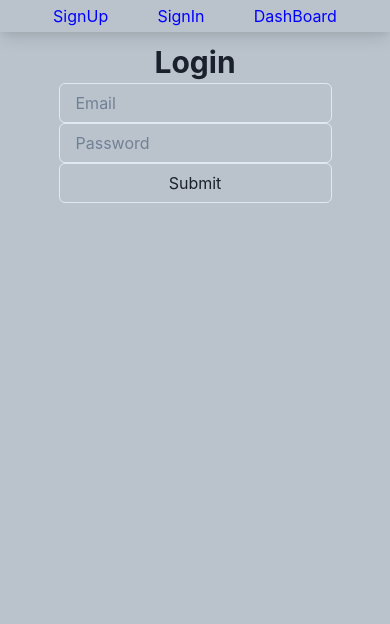
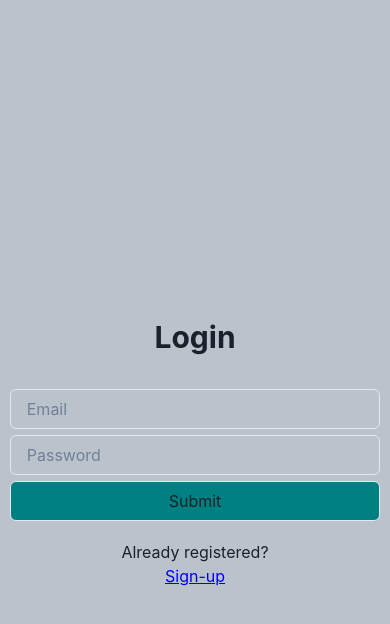
Before and after one commit to jagroshansingh/Quiz, a React (Create React App) app in the folder frontend/: page /signin in a window 390 px wide. Shown: the top 624 px of the page. Built offline with nearby package versions, Linux system fonts and the light colour scheme.

Commit message:
added responsiveness

```diff
--- a/frontend/src/Components/Single.jsx
+++ b/frontend/src/Components/Single.jsx
@@ -9,7 +9,7 @@ export const Single = ({ allq, handleOption, remember, current }) => {
     <div>
       <Box className={styles.optionsContainer}>
         <Box className={styles.questionContainer}>
-          <Heading size={"md"} w={'80%'}>
+          <Heading size={{base:"sm",md:"md"}} >
             {current + 1 + ". " + allq[current].question}
           </Heading>
           <Heading size={"sm"} >{current + 1 + " of " + allq.length}</Heading>
--- a/frontend/src/Components/css/Single.module.css
+++ b/frontend/src/Components/css/Single.module.css
@@ -25,7 +25,12 @@
 
 .questionContainer>h2:last-child{
     border:0px solid;
-    width: 65px
+    width: 65px;
+}
+
+.questionContainer>h2:first-child{
+    width: 80%;
+    border: 0px solid;
 }
 
 .correctAnswer{
@@ -33,3 +38,13 @@
     text-align: center;
     margin-top: 3%;
 }
+
+@media screen and (max-width:500px){
+    .questionContainer>h2:last-child{
+        display: none;
+    }
+
+    .questionContainer>h2:first-child{
+        width: 100%;
+    }
+}
--- a/frontend/src/Pages/Signin.jsx
+++ b/frontend/src/Pages/Signin.jsx
@@ -1,9 +1,8 @@
 import React from 'react'
-import { Admin } from './Admin'
 import { Box, Heading, Input } from '@chakra-ui/react'
 import styles from './css/Signup.module.css'
 import axios from 'axios'
-import { useNavigate } from 'react-router-dom'
+import { Link, useNavigate } from 'react-router-dom'
 
 export const Signin = () => {
   const navigate=useNavigate()
@@ -39,8 +38,8 @@ export const Signin = () => {
         .catch(err=>console.log(err))
     }
   return (
-    <div>
-      <Admin />
+    <div className={styles.wholePage}>
+      {/* <Admin /> */}
       <Box className={styles.container}>
         <Heading>Login</Heading>
         <form action="" onSubmit={handleSubmit}>
@@ -48,6 +47,7 @@ export const Signin = () => {
             <Input type='password' placeholder='Password' onChange={handleChange}/>
             <Input type='submit'/>
         </form>
+        <Box>Already registered? <Box color={'blue'} textDecoration={'underline'}><Link to={'/signup'}>Sign-up</Link></Box></Box>
       </Box>
     </div>
   )
--- a/frontend/src/Pages/Signup.jsx
+++ b/frontend/src/Pages/Signup.jsx
@@ -1,9 +1,8 @@
 import React from "react";
-import { Admin } from "./Admin";
 import { Box, Heading, Input, useToast } from "@chakra-ui/react";
 import styles from "./css/Signup.module.css";
 import axios from "axios";
-import { useNavigate } from "react-router-dom";
+import { Link, useNavigate } from "react-router-dom";
 
 export const Signup = () => {
   const toast = useToast();
@@ -55,8 +54,7 @@ export const Signup = () => {
     });
   };
   return (
-    <div>
-      <Admin />
+    <div className={styles.wholePage}>
       <Box className={styles.container}>
         <Heading>Sign-up</Heading>
         <form action="" onSubmit={handleSubmit}>
@@ -68,6 +66,7 @@ export const Signup = () => {
           />
           <Input type="submit" />
         </form>
+        <Box>Not registered? <Box color={'blue'} textDecoration={'underline'}><Link to={'/signin'}>Sign-in</Link></Box></Box>
       </Box>
     </div>
   );
--- a/frontend/src/Pages/css/Dashboard.module.css
+++ b/frontend/src/Pages/css/Dashboard.module.css
@@ -7,7 +7,7 @@
 
 .cardContainer{
     display: grid;
-    grid-template-columns: repeat(3,1fr);
+    grid-template-columns: repeat(4,1fr);
     text-align: center;
     gap:1%;
     row-gap: 3%;
@@ -15,4 +15,18 @@
 
 .dashboard{
     padding: 0% 1%;
+    background-color:rgb(186, 195, 204);
 }
+
+@media screen and (max-width:768px){
+    .cardContainer{
+        grid-template-columns: repeat(2,1fr);
+    }
+}
+
+@media screen and (max-width:400px){
+    .cardContainer{
+        grid-template-columns: repeat(1,1fr);
+        padding: 0% 5%;
+    }
+}
--- a/frontend/src/Pages/css/Play.module.css
+++ b/frontend/src/Pages/css/Play.module.css
@@ -13,3 +13,9 @@
     display: grid;
     text-align: center;
 }
+
+@media screen and (max-width:500px){
+    .playContainer{
+        width: 95%;
+    }
+}
--- a/frontend/src/Pages/css/Quiz.module.css
+++ b/frontend/src/Pages/css/Quiz.module.css
@@ -19,3 +19,9 @@
     background-color: teal;
     color:white
 }
+
+@media screen and (max-width:500px){
+    .quizContainer{
+        width: 100%;
+    }
+}
--- a/frontend/src/Pages/css/ScoreBoard.module.css
+++ b/frontend/src/Pages/css/ScoreBoard.module.css
@@ -29,3 +29,10 @@
     justify-content: space-around;
     padding-bottom: 5%;
 }
+
+@media screen and (max-width:500px){
+    .scoreContainer{
+        width: 80%;
+    }
+
+}
--- a/frontend/src/Pages/css/Signup.module.css
+++ b/frontend/src/Pages/css/Signup.module.css
@@ -1,6 +1,31 @@
 .container{
     text-align: center;
-    width: 70%;
+    width: 50%;
     margin: auto;
-    margin-top: 3%;
+    border: 0px solid;
+    display: grid;
+    gap: 15%;
 }
+
+.wholePage{
+    border: 0px solid;
+    height: 100vh;
+    display: flex;
+    justify-content: center;
+    align-items: center;
+}
+
+form{
+    display: grid;
+    gap:5%
+}
+
+form>input:last-child{
+    background-color:teal;
+}
+
+@media screen and (max-width:500px){
+    .container{
+        width: 95%;
+    }
+}
```
Also changed, not shown: frontend/src/Components/CreateQuizCard.jsx (+10 -5 lines).
